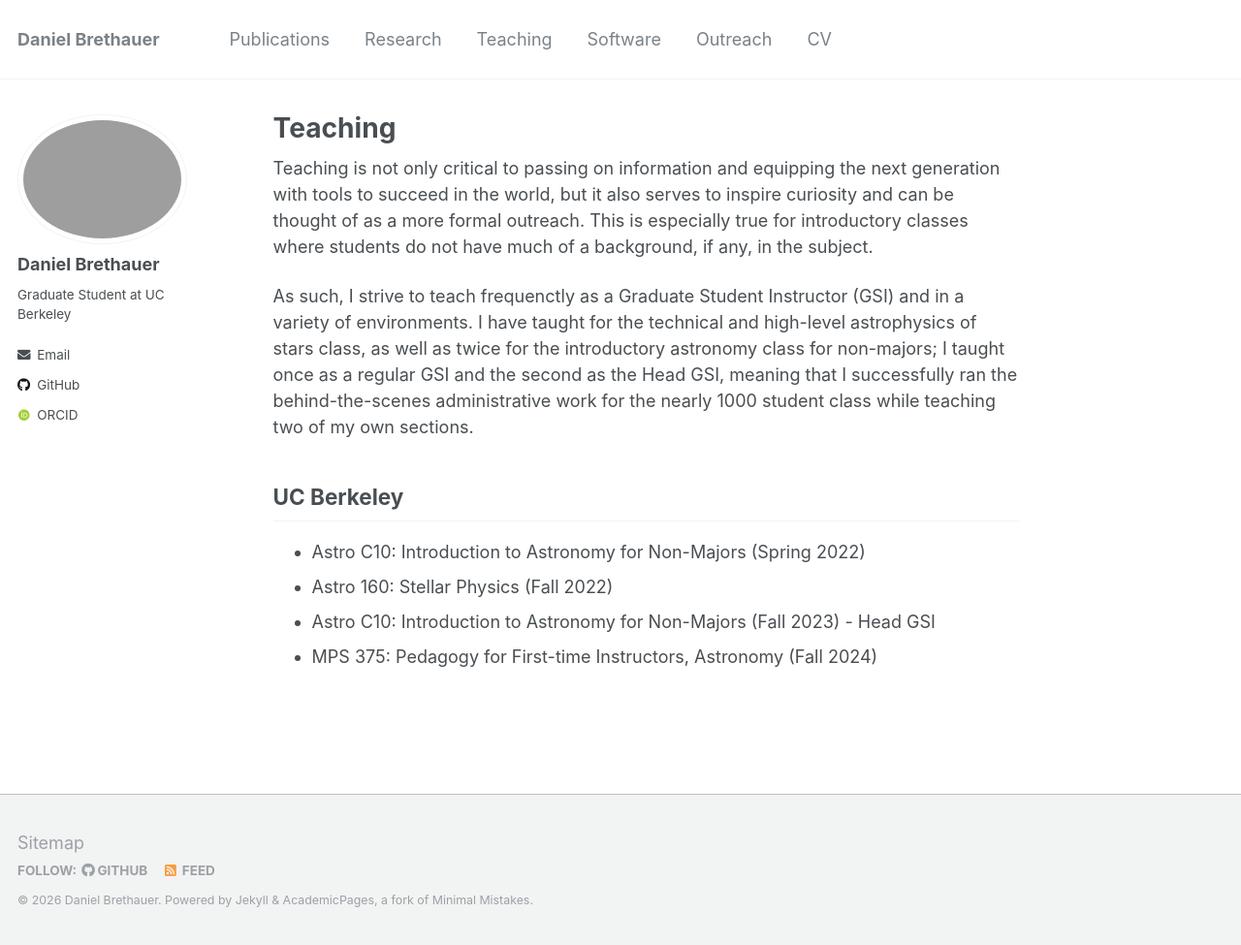
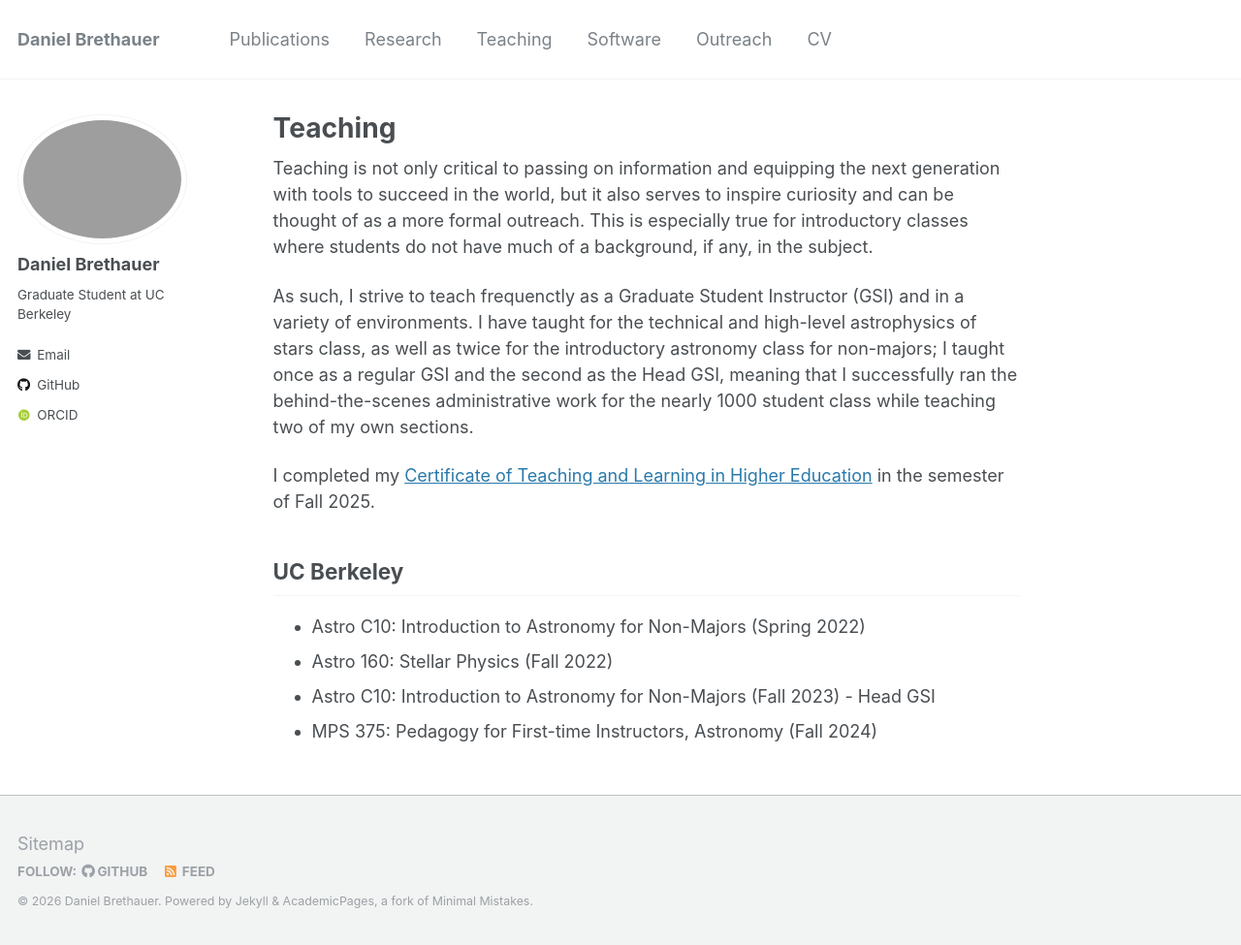
Before and after one commit to dbrethauer/dbrethauer.github.io, a Jekyll site: the page built from _pages/teaching.md, in a window 1280 px wide and 975 px high. Shown: the whole window at 97% size. Built offline with Jekyll 4.4.1, drawn with Linux system fonts in a browser that asks for light colours; some web fonts are replaced.

Commit message:
Update teaching.md

```diff
--- a/_pages/teaching.md
+++ b/_pages/teaching.md
@@ -8,6 +8,8 @@ This is especially true for introductory classes where students do not have much
 
 As such, I strive to teach frequenctly as a Graduate Student Instructor (GSI) and in a variety of environments. I have taught for the technical and high-level astrophysics of stars class, as well as twice for the introductory astronomy class for non-majors; I taught once as a regular GSI and the second as the Head GSI, meaning that I successfully ran the behind-the-scenes administrative work for the nearly 1000 student class while teaching two of my own sections.
 
+I completed my [Certificate of Teaching and Learning in Higher Education](https://gsi.berkeley.edu/programs-services/certificate-program/) in the semester of Fall 2025.
+
 
 ## UC Berkeley
 - Astro C10: Introduction to Astronomy for Non-Majors (Spring 2022)
```
